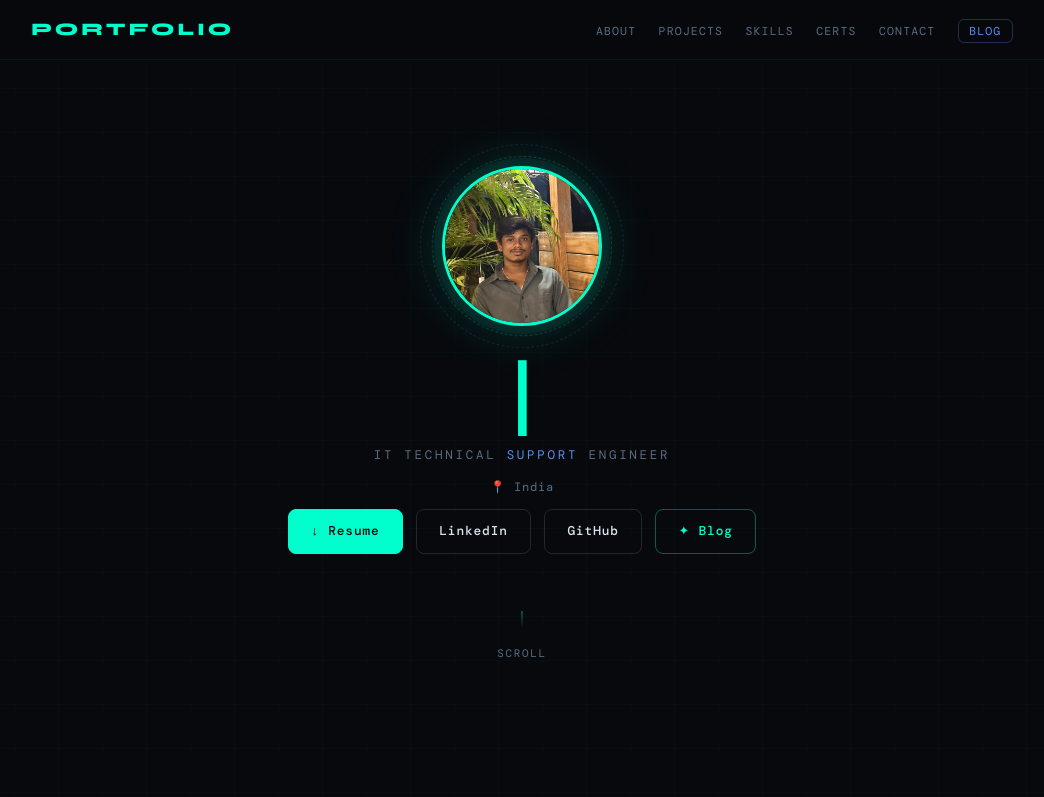
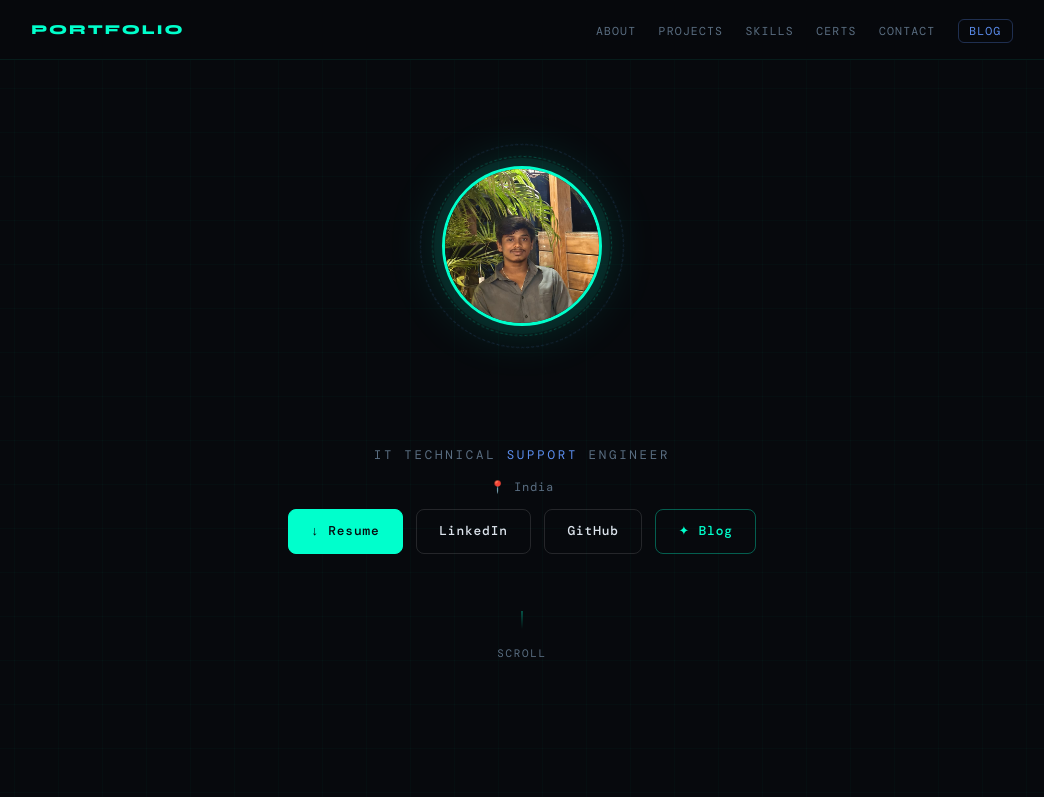
Before and after one commit to balajichitrarasu/balajichitrarasu.github.io, a plain HTML site: page index.html in a window 1280 px wide. Shown: the top 797 px of the page, without its empty margins (118-1162 px from the left). Drawn offline with nearby package versions, Linux system fonts and the light colour scheme; a web font is replaced by a local one.

Commit message:
Update style.css

```diff
--- a/style.css
+++ b/style.css
@@ -100,14 +100,13 @@ body::after {
 .nav-brand {
     font-family: 'Syne', sans-serif;
     font-weight: 800;
-    font-size: 1.1rem;
+    font-size: 0.85rem;
     color: var(--accent);
     text-decoration: none;
-    letter-spacing: 0.18em;
+    letter-spacing: 0.15em;
     text-transform: uppercase;
     font-style: normal;
     flex-shrink: 0;
-    position: relative;
 }
 
 .navbar ul {
@@ -246,11 +245,13 @@ body::after {
     animation: fadeUp 0.7s 0.1s ease both;
 }
 
-.hero-name::after {
+/* cursor only shows when typing is active */
+.hero-name.typing-active::after {
     content: '|';
     -webkit-text-fill-color: var(--accent);
     animation: blink 0.8s step-end infinite;
 }
+
 .hero-name.done::after { display: none; }
 
 @keyframes blink { 50% { opacity: 0; } }
@@ -859,5 +860,4 @@ footer {
 }
 .popup-close:hover { background: rgba(0,255,204,0.14); color: var(--accent); }
 
-#popup-title, #certTitle {
-    font-family: 'Playfair Display
+#popup-title, #certTitl
```
